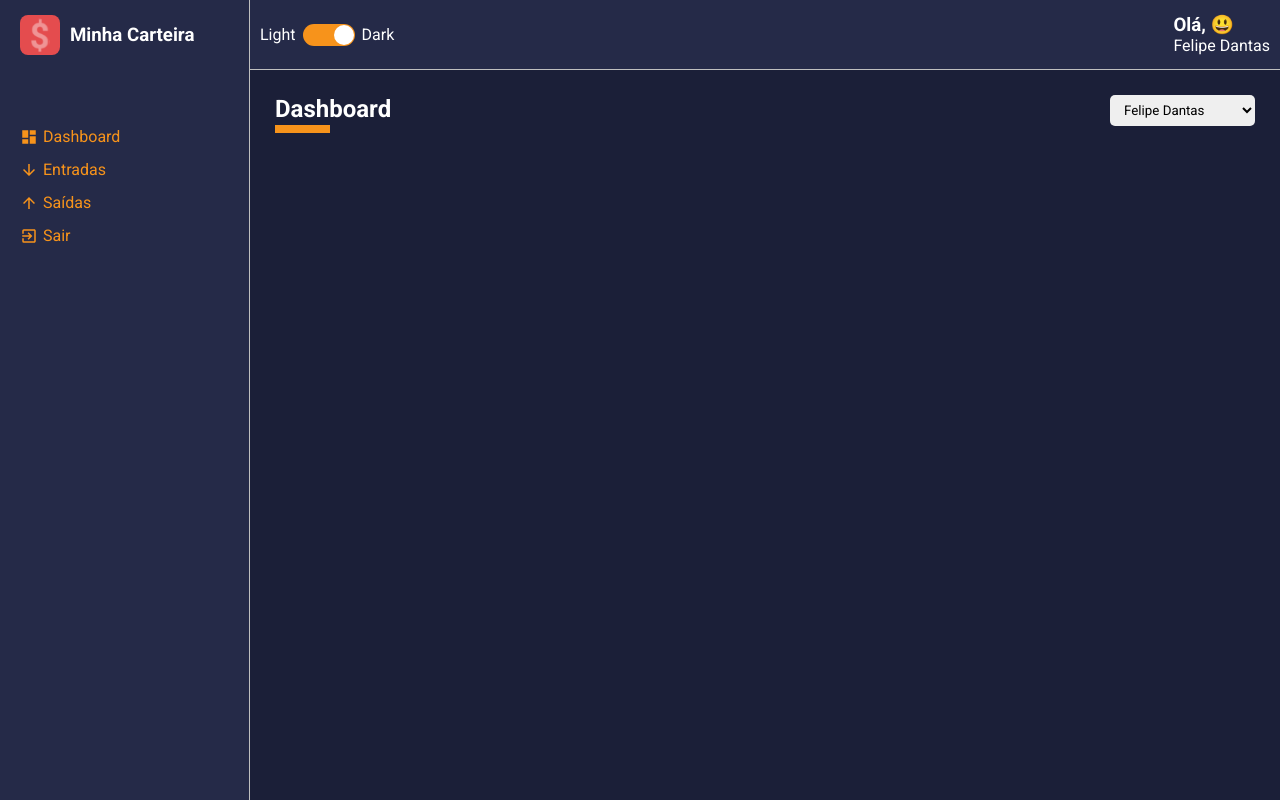
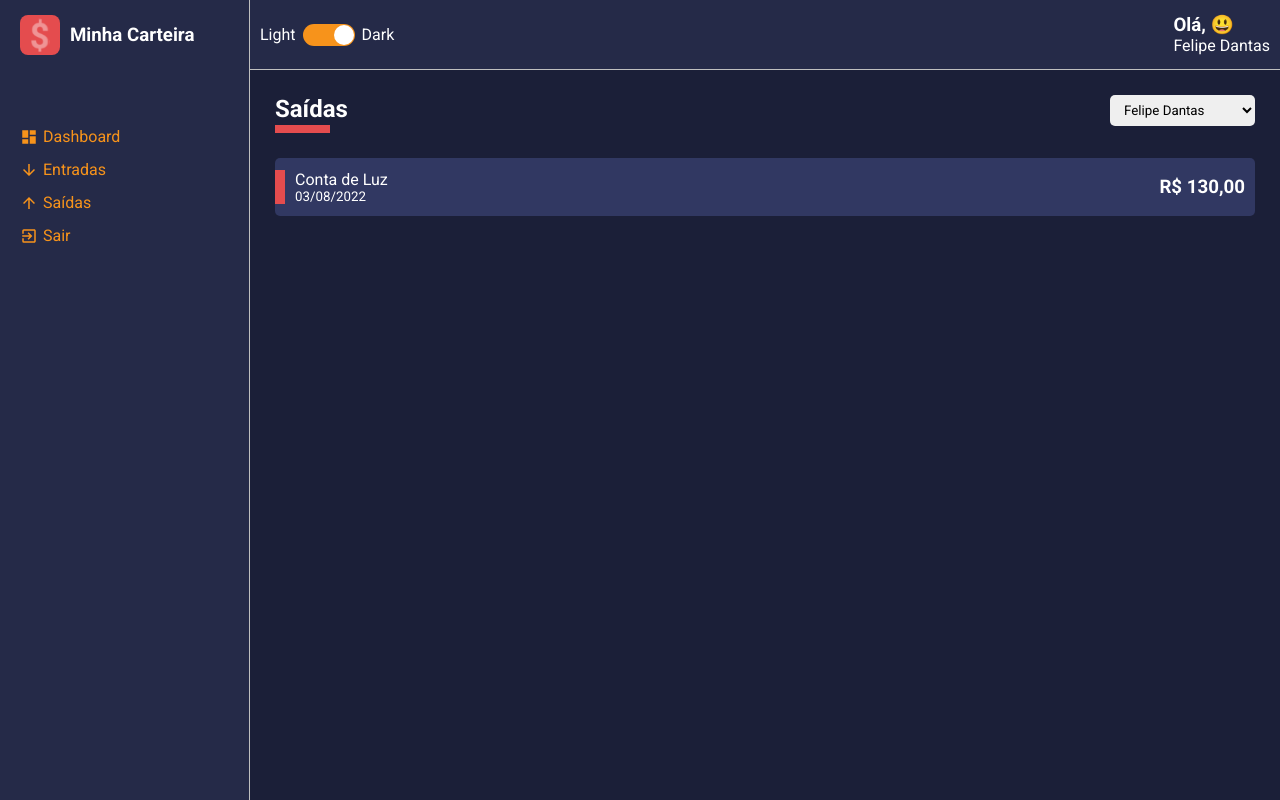
Before and after one commit to FelipeRBDantas/minha-carteira-frontend, a React (Create React App) app: page / in a window 1280 px wide. Built offline with nearby package versions, Linux system fonts and the light colour scheme.

Commit message:
[feat] - Implementação do History Finance Card Item da página de Listagem de Entradas e Saídas

```diff
--- a/src/App.tsx
+++ b/src/App.tsx
@@ -8,14 +8,14 @@ import dark from "./styles/themes/dark";
 
 import Layout from "./components/Layout";
 
-import Dashboard from "./pages/Dashboard";
+import List from "./pages/List";
 
 const App: React.FC = () => {
     return (
         <ThemeProvider theme={dark}>
             <GlobalStyles />
             <Layout>
-                <Dashboard />
+                <List />
             </Layout>
         </ThemeProvider>
     );
--- /dev/null
+++ b/src/components/HistoryFinanceCard/index.tsx
@@ -0,0 +1,34 @@
+import React from "react";
+
+import { Container, Tag } from './styles';
+
+interface IHistoryFinanceCardProps {
+    cardColor: string;
+    tagColor: string;
+    title: string;
+    subtitle: string;
+    amount: string;
+}
+
+const HistoryFinanceCard: React.FC<IHistoryFinanceCardProps> = ({
+    cardColor,
+    tagColor,
+    title,
+    subtitle,
+    amount
+}) => {
+    return (
+        <Container color={ cardColor }>
+            <Tag color={ tagColor } />
+
+            <div>
+                <span>{ title }</span>
+                <small>{ subtitle }</small>
+            </div>
+
+            <h3>{ amount }</h3>
+        </Container>
+    );
+}
+
+export default HistoryFinanceCard;
--- /dev/null
+++ b/src/components/HistoryFinanceCard/styles.ts
@@ -0,0 +1,43 @@
+import styled from "styled-components";
+
+interface IContainerProps {
+    color: string;
+}
+
+interface ITagProps {
+    color: string;
+}
+
+export const Container = styled.li<IContainerProps>`
+    background-color: ${ props => props.color };
+    list-style: none;
+    border-radius: 5px;
+    margin: 10px 0;
+    padding: 12px 10px;
+    display: flex;
+    justify-content: space-between;
+    align-items: center;
+    cursor: pointer;
+    transition: all .3s;
+    position: relative;
+
+    &:hover {
+        opacity: .7;
+        transform: translateX(10px);
+    }
+
+    > div {
+        display: flex;
+        flex-direction: column;
+        justify-content: space-between;
+        padding-left: 10px;
+    }
+`;
+
+export const Tag = styled.div<ITagProps>`
+    background-color: ${ props => props.color };
+    width: 10;
+    height: 60%;
+    position: absolute;
+    left: 0;
+`;
--- a/src/pages/List/index.tsx
+++ b/src/pages/List/index.tsx
@@ -4,9 +4,11 @@ import ContentHeader from "../../components/ContentHeader";
 
 import SelectInput from "../../components/SelectInput";
 
-import { ContentHeaderOptions } from "../../store/enums/enum";
+import HistoryFinanceCard from "../../components/HistoryFinanceCard";
 
-import { Container } from "./styles";
+import { ContentHeaderOptions, ListItemHistoryFinanceCard } from "../../store/enums/enum";
+
+import { Container, Content } from "./styles";
 
 const List: React.FC = () => {
     return (
@@ -14,6 +16,19 @@ const List: React.FC = () => {
             <ContentHeader title="Saídas" lineColor='#E44C4E'>
                 <SelectInput options={ ContentHeaderOptions } />
             </ContentHeader>
+
+            <Content>
+                { ListItemHistoryFinanceCard && ListItemHistoryFinanceCard.map( item => (
+                    <HistoryFinanceCard
+                        cardColor={ item.cardColor }
+                        tagColor={ item.tagColor }
+                        title={ item.title }
+                        subtitle={ item.subtitle }
+                        amount={`R$ ${ item.amount }`}
+                        />
+                    ))
+                }
+            </Content>
         </Container>
     );
 }
--- a/src/pages/List/styles.ts
+++ b/src/pages/List/styles.ts
@@ -3,3 +3,7 @@ import styled from "styled-components";
 export const Container = styled.div`
 
 `;
+
+export const Content = styled.div`
+
+`;
--- a/src/store/enums/enum.ts
+++ b/src/store/enums/enum.ts
@@ -3,3 +3,13 @@ export const ContentHeaderOptions = [
     { value: 'Alef Felipe', label: 'Alef Felipe' },
     { value: 'Vinícius Cavasani', label: 'Vinícius Cavasani' }
 ];
+
+export const ListItemHistoryFinanceCard = [
+    {
+        cardColor: '#313862',
+        tagColor: '#E44C4E',
+        title: 'Conta de Luz',
+        subtitle: '03/08/2022',
+        amount: '130,00'
+    },
+];
```
